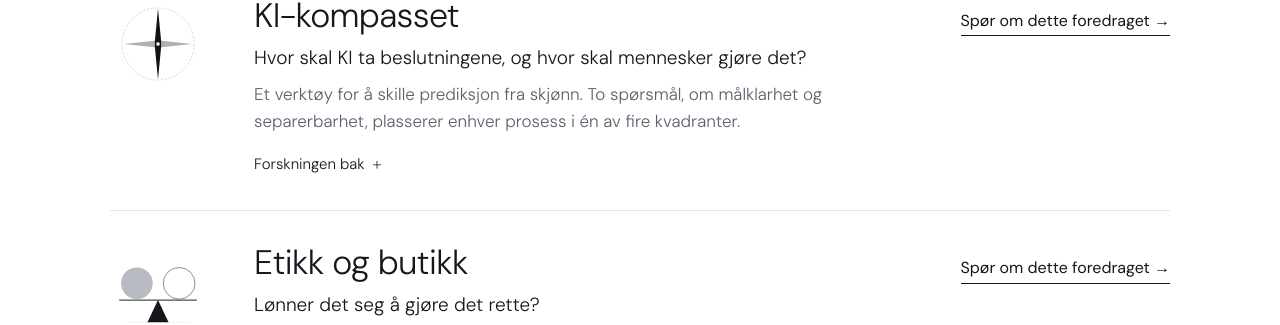
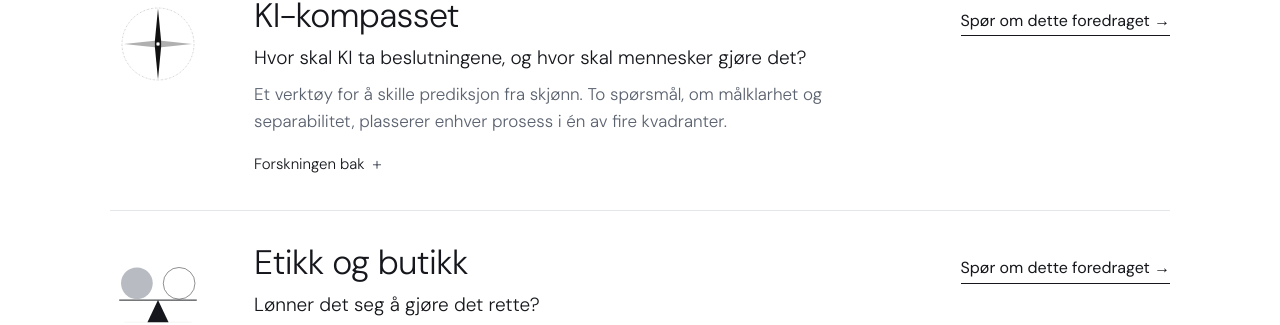
Before and after one commit to joelberge/joelberge.github.io, a Jekyll site: the page built from index.html, in a window 1280 px wide and 900 px high, scrolled down 1708 px. Shown: the part 177-502 px from the top of the window. Built offline with Jekyll 4.4.1, drawn with Linux system fonts in a browser that asks for light colours; some of the changed text lies outside the part shown.

Commit message:
KI-kompasset published in Magma 29(4); new goal-clarity question; use the paper's term Separabilitet (#16)
Claude-Session: https://claude.ai/code/session_01QuEDscUrZkVPfLcMTuAdVm

Co-authored-by: Claude <noreply@anthropic.com>

```diff
--- a/_data/i18n.yml
+++ b/_data/i18n.yml
@@ -69,7 +69,7 @@ nb:
   footer_note: Nettsiden oppdateres jevnlig.
   compass:
     goal: Målklarhet
-    sep: Separerbarhet
+    sep: Separabilitet
     high: Høy
     low: Lav
     q1: Forsterket skjønn
--- a/_data/talks.yml
+++ b/_data/talks.yml
@@ -13,7 +13,7 @@
     en: Where should AI make the decisions, and where should people?
   summary:
     nb: >-
-      Et verktøy for å skille prediksjon fra skjønn. To spørsmål, om målklarhet og separerbarhet,
+      Et verktøy for å skille prediksjon fra skjønn. To spørsmål, om målklarhet og separabilitet,
       plasserer enhver prosess i én av fire kvadranter.
     en: >-
       A tool for separating prediction from judgment. Two questions, about goal clarity and separability,
--- a/assets/css/compass.css
+++ b/assets/css/compass.css
@@ -65,6 +65,7 @@
   margin: 0 0 40px; font-weight: 300; font-size: clamp(26px, 4.2vw, 38px); line-height: 1.25;
   letter-spacing: -0.01em; text-wrap: balance;
 }
+.ask-hint { margin: -16px 0 36px; color: var(--muted); font-size: 18px; line-height: 1.55; max-width: 36em; }
 .options { display: grid; gap: 12px; }
 .option {
   display: block; width: 100%; text-align: left; cursor: pointer;
--- a/assets/js/compass.js
+++ b/assets/js/compass.js
@@ -120,6 +120,7 @@
       '<section class="ask">' +
         '<p class="ask-context"><span class="ask-step">' + esc(T.steps[question.step]) + '</span><span class="ask-decision">' + esc(quote(state.decision)) + "</span></p>" +
         '<h1 class="ask-q">' + esc(tr(question.text)) + "</h1>" +
+        (question.hint ? '<p class="ask-hint">' + esc(tr(question.hint)) + "</p>" : "") +
         '<div class="options">' + buttons + "</div>" +
         '<button type="button" class="back" id="back"><span aria-hidden="true">←</span> ' + esc(T.back) + "</button>" +
       "</section>",
```
Also changed, not shown: _data/compass.yml (+17 -10 lines), _data/publications.yml (+4 -3 lines).
